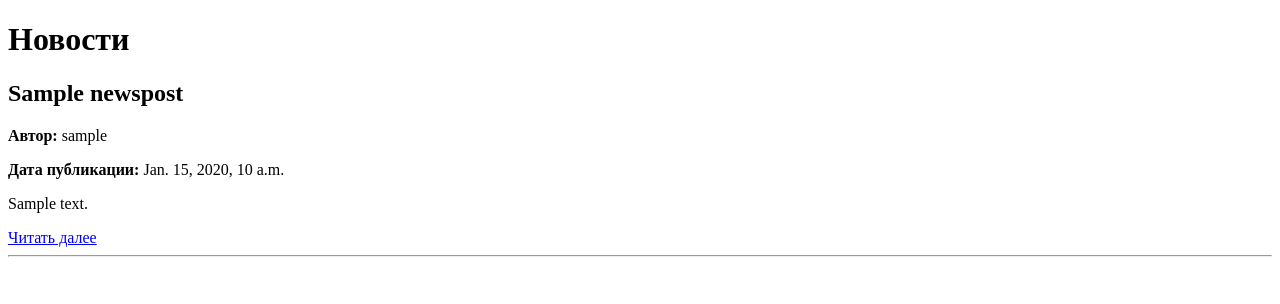
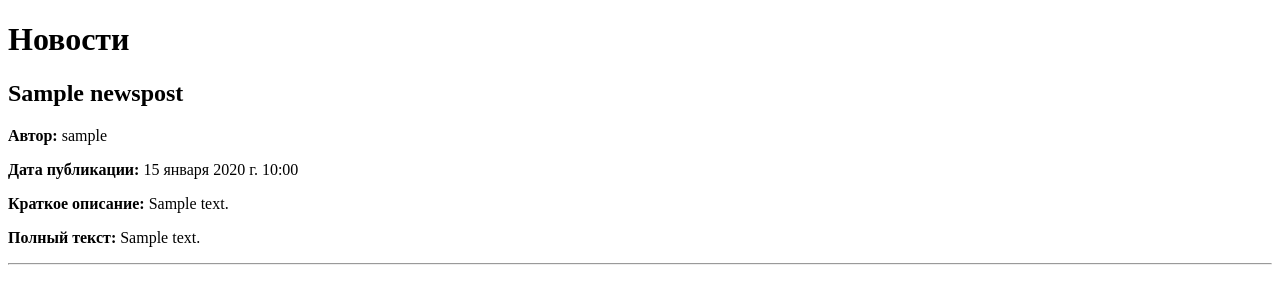
Before and after one commit to ai-zerocoder-ai/test_DJ03, a Django app: page / in a window 1280 px wide. Shown: the top 304 px of the page. Run offline with Django 5.2, Linux system fonts and the light colour scheme; tables that the repository leaves empty hold one stand-in row (values such as "Sample post").

Commit message:
update the app

```diff
--- a/dj03/dj03/settings.py
+++ b/dj03/dj03/settings.py
@@ -104,7 +104,7 @@ AUTH_PASSWORD_VALIDATORS = [
 # Internationalization
 # https://docs.djangoproject.com/en/5.1/topics/i18n/
 
-LANGUAGE_CODE = 'en-us'
+LANGUAGE_CODE = 'ru'
 
 TIME_ZONE = 'UTC'
 
--- a/dj03/news_blog/templates/news_blog/news.html
+++ b/dj03/news_blog/templates/news_blog/news.html
@@ -12,8 +12,8 @@
             <h2>{{ news.title }}</h2>
             <p><strong>Автор:</strong> {{ news.author }}</p>
             <p><strong>Дата публикации:</strong> {{ news.pub_date }}</p>
-            <p>{{ news.short_description }}</p>
-            <a href="#">Читать далее</a>
+            <p><strong>Краткое описание:</strong> {{ news.short_description }}</p>
+            <p><strong>Полный текст:</strong> {{ news.text }}</p>
         </div>
         <hr>
     {% endfor %}
```
